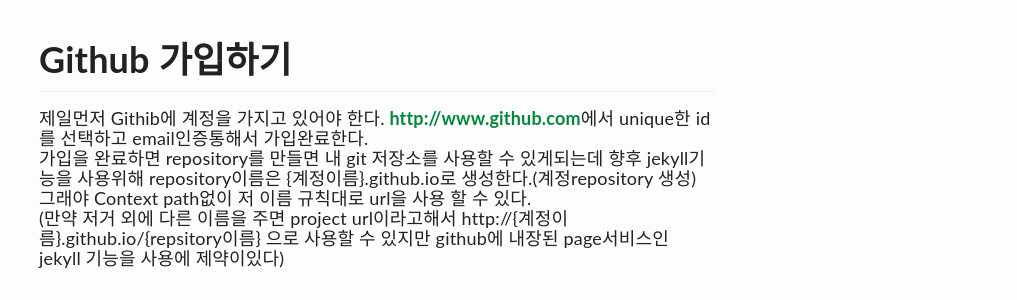
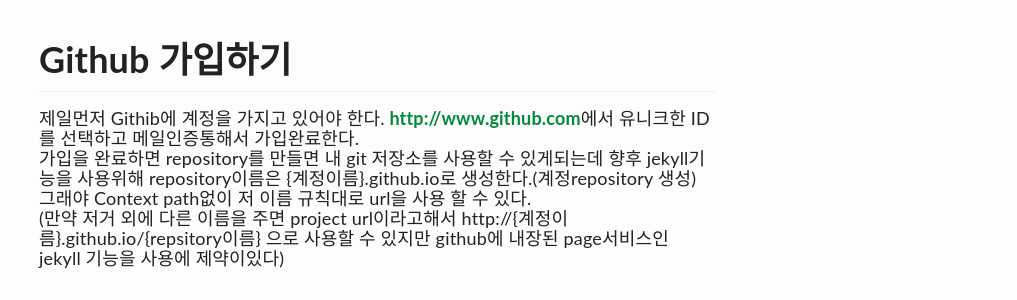
Before and after one commit to gjchoi/gjchoi.bak, a Jekyll site: the page built from _posts/2016-02-18-Github-page로-블로그-만들기.md, in a window 1280 px wide and 900 px high, scrolled down 364 px. Shown: the part 153-453 px from the top of the window, without its empty margins (263-1280 px from the left). Built offline with Jekyll 4.4.1, drawn with Linux system fonts in a browser that asks for light colours; comment, search, counter and statistics services are not loaded.

Commit message:
Update 2016-02-18-Github-page로-블로그-만들기.md

```diff
--- a/_posts/2016-02-18-Github-page로-블로그-만들기.md
+++ b/_posts/2016-02-18-Github-page로-블로그-만들기.md
@@ -7,7 +7,7 @@
 Github 가입하기
 ---------------
 
-제일먼저 Githib에 계정을 가지고 있어야 한다. [http://www.github.com](http://www.github.com)에서 unique한 id를 선택하고 email인증통해서 가입완료한다.
+제일먼저 Githib에 계정을 가지고 있어야 한다. [http://www.github.com](http://www.github.com)에서 유니크한 ID를 선택하고 메일인증통해서 가입완료한다.
 가입을 완료하면 repository를 만들면 내 git 저장소를 사용할 수 있게되는데 향후 jekyll기능을 사용위해 repository이름은 {계정이름}.github.io로 생성한다.(계정repository 생성) 그래야 Context path없이 저 이름 규칙대로 url을 사용 할 수 있다.
 (만약 저거 외에 다른 이름을 주면 project url이라고해서 http://{계정이름}.github.io/{repsitory이름} 으로 사용할 수 있지만 github에 내장된 page서비스인 jekyll 기능을 사용에 제약이있다)
 
```
